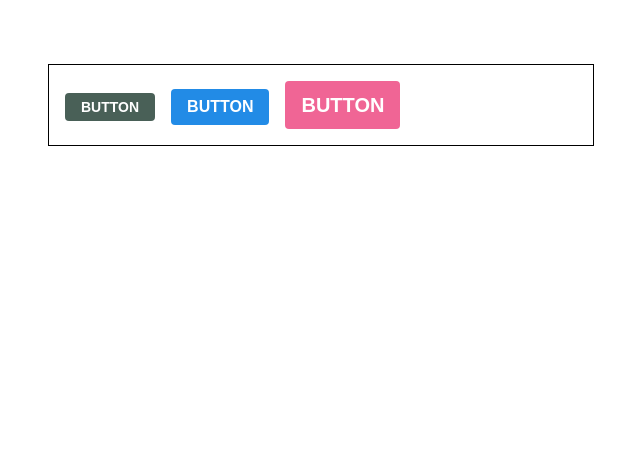
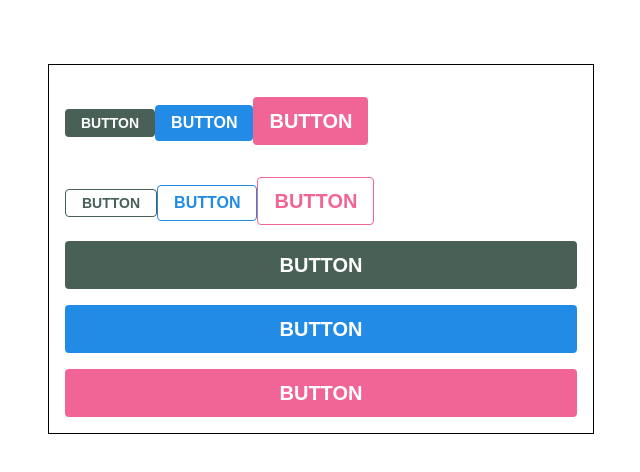
Before and after one commit to Taeyeon-Lim/React-styled-components, a React (Create React App) app: page / in a window 1280 px wide. Shown: the top 472 px of the page, without its empty margins (319-959 px from the left). Built offline with nearby package versions, Linux system fonts and the light colour scheme.

Commit message:
feature/custom button(outline, fullWitdh)

```diff
--- a/src/App.js
+++ b/src/App.js
@@ -35,6 +35,26 @@
             BUTTON
           </Button>
         </ButtonGroup>
+        <ButtonGroup>
+          <Button color='gray' size='small' outline>
+            BUTTON
+          </Button>
+          <Button outline>BUTTON</Button>
+          <Button color='pink' size='large' outline>
+            BUTTON
+          </Button>
+        </ButtonGroup>
+        <ButtonGroup>
+          <Button color='gray' size='large' fullWitdh>
+            BUTTON
+          </Button>
+          <Button size='large' fullWitdh>
+            BUTTON
+          </Button>
+          <Button color='pink' size='large' fullWitdh>
+            BUTTON
+          </Button>
+        </ButtonGroup>
       </AppBlock>
     </ThemeProvider>
   );
--- a/src/Components/Button.js
+++ b/src/Components/Button.js
@@ -14,6 +14,18 @@
       &:active {
         background: ${darken(0.1, selected)};
       }
+      // 'outline' style
+      ${props =>
+        props.outline &&
+        css`
+          color: ${selected};
+          background: none;
+          border: 1px solid ${selected};
+          &:hover {
+            background: ${selected};
+            color: white;
+          }
+        `}
     `;
   }}
 `;
@@ -41,6 +53,19 @@
   `}
 `;
 
+const fullWidthStyle = css`
+  ${props =>
+    props.fullWitdh &&
+    css`
+      width: 100%;
+      justify-content: center;
+      & + & {
+        margin-left: 0;
+        margin-top: 1rem;
+      }
+    `}
+`;
+
 // 버튼 스타일
 const StyledButton = styled.button`
   /* 공통 스타일  */
@@ -54,21 +79,37 @@
   padding-left: 1rem;
   padding-right: 1rem;
 
+  /* 기타 */
+  & + & {
+    margin-left: 1rem;
+  }
+
   // 사이즈
   ${sizeStyles}
 
   // 색상
   ${colorStyles}
 
-  /* 기타 */
-  & + & {
-    margin-left: 1rem;
-  }
+  // fullwitdh 속성
+  ${fullWidthStyle}
 `;
 
-function Button({ children, color, size, ...rest }) {
+function Button({
+  children,
+  color,
+  size,
+  outline,
+  fullWitdh,
+  ...rest
+}) {
   return (
-    <StyledButton color={color} size={size} {...rest}>
+    <StyledButton
+      color={color}
+      size={size}
+      outline={outline}
+      fullWitdh={fullWitdh}
+      {...rest}
+    >
       {children}
     </StyledButton>
   );
```
Also changed, not shown: 1 other file (tests, documents, lock files or other folders).
